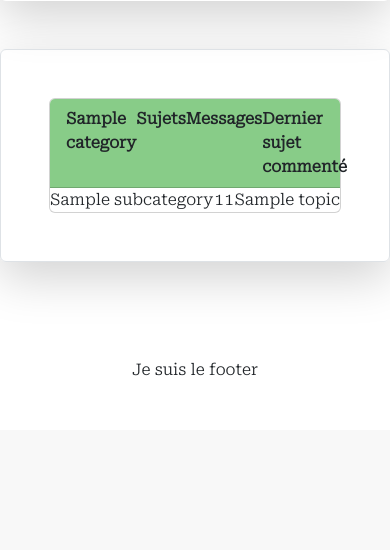
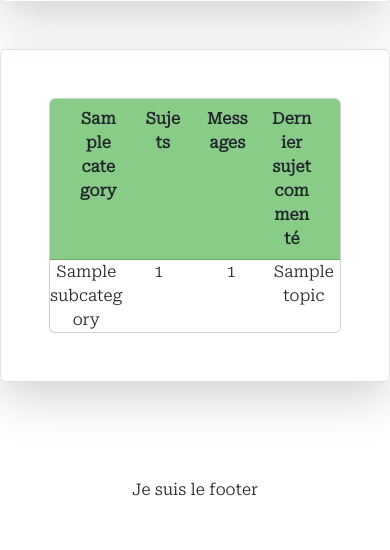
Before and after one commit to gabigab117/platforum, a Django app: a page that uses platforum_project/forum/templates/forum/index.html in a window 390 px wide. Shown: the part 696-1246 px from the top of the page. Before the commit the page ends 1072 px from the top, so only its background shows below. Run offline with Django 5.2, Linux system fonts and the light colour scheme; a user stored in the database is signed in; tables that the repository leaves empty hold one stand-in row (values such as "Sample post").

Commit message:
responsive html for catégories

```diff
--- a/platforum_project/forum/templates/forum/index.html
+++ b/platforum_project/forum/templates/forum/index.html
@@ -10,23 +10,24 @@
 <div class="container shadow-lg rounded border p-5 mb-5">
 
 
-    <div class="card">
-        <div class="card-header justify-content-between d-flex fw-bold" style="background-color: rgba(136, 204, 136);">
-            <div>{{ category.name }}</div>
-            <div>Sujets</div>
-            <div>Messages</div>
-            <div>Dernier sujet commenté</div>
+    <div class="card text-center">
+        <div class="card-header row fw-bold mx-0" style="background-color: rgba(136, 204, 136);">
+            <div class="col-3">{{ category.name }}</div>
+            <div class="col-3">Sujets</div>
+            <div class="col-3">Messages</div>
+            <div class="col-3">Dernier sujet commenté</div>
 
         </div>
 
         {% for subcategory in category.subcategories.all %}
-        <div class="justify-content-between d-flex">
-            <div>{{ subcategory.name }}</div>
-            <div>{{ subcategory.topic_set.all.count }}</div>
-            <div>{{ subcategory.number_of_messages }}</div>
-            <div>{{ subcategory.last_topic_commented }}</div>
+        <div class="row">
+            <div class="justify-content-between d-flex">
+                <div class="col-3">{{ subcategory.name }}</div>
+                <div class="col-3">{{ subcategory.topic_set.all.count }}</div>
+                <div class="col-3">{{ subcategory.number_of_messages }}</div>
+                <div class="col-3">{{ subcategory.last_topic_commented }}</div>
+            </div>
         </div>
-
         {% endfor %}
 
 
```
